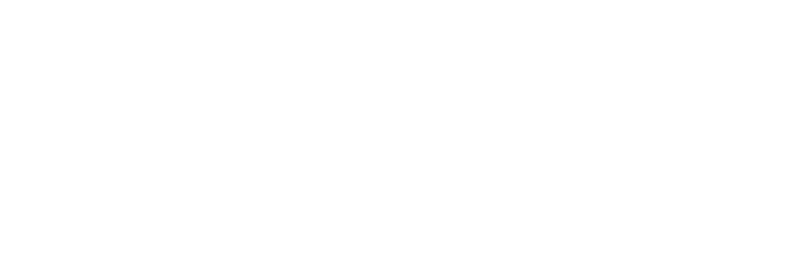
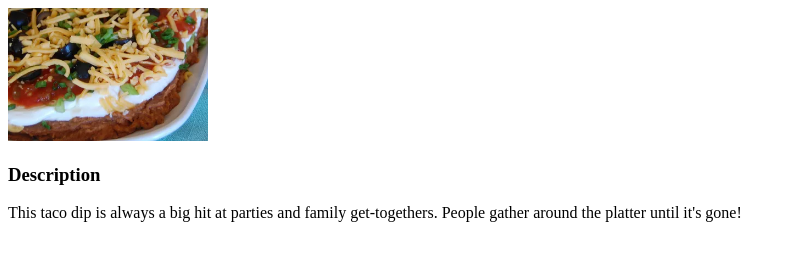
Before and after one commit to ManveetM/odin-recipes, a plain HTML site: page recipes/tacoDip.html in a window 1280 px wide. Shown: the whole page, without its empty margins (0-795 px from the left). Drawn offline with Linux system fonts and the light colour scheme.

Commit message:
Add taco dip image and description

```diff
--- a/recipes/tacoDip.html
+++ b/recipes/tacoDip.html
@@ -6,6 +6,14 @@
     </head>
 
     <body>
+        <img src = "../images/tacoDipImg.jpg" atl = "Taco Dip Image" width = "200">
+
+        <h3>Description</h3>
+            <p>
+                This taco dip is always a big hit at parties and
+                family get-togethers. People gather around the
+                platter until it's gone!
+            </p>
 
     </body>
 </html>
```
Also changed, not shown: images/tacoDipImg.jpg (added).
